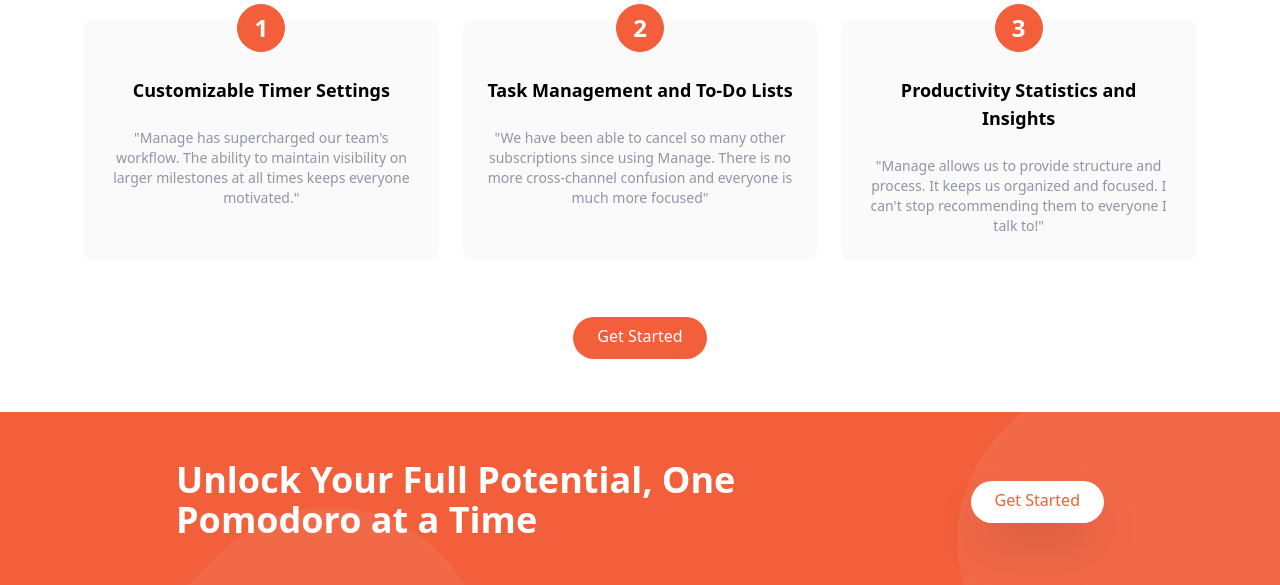
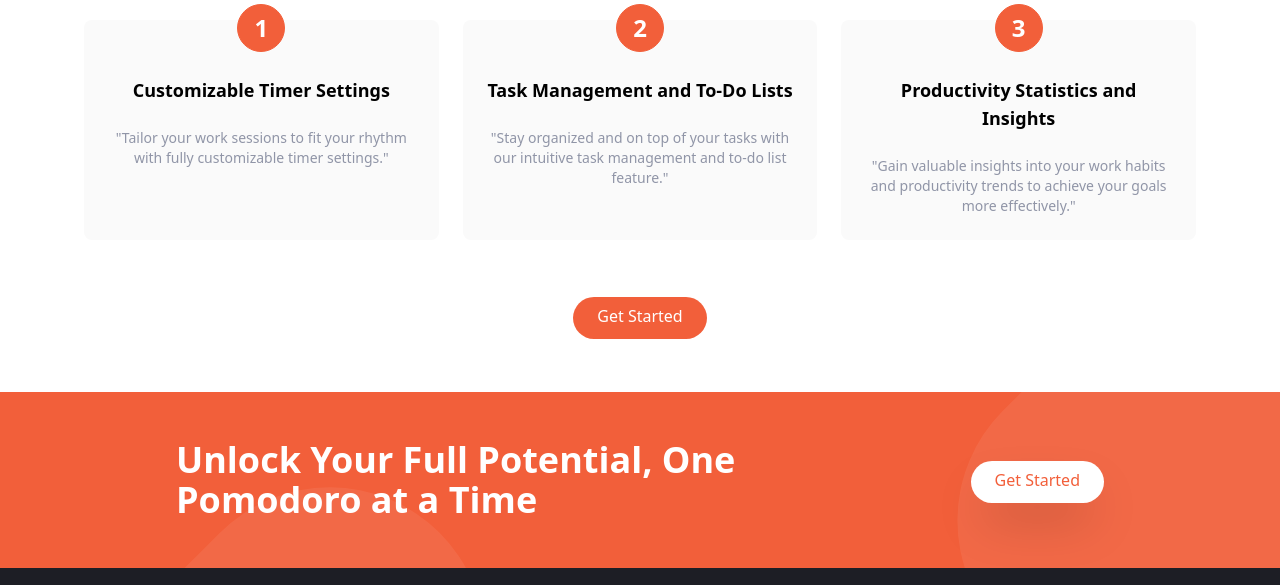
Before and after one commit to peishan31/pomodoro-tracker, a website: page index.html in a window 1280 px wide. Shown: the part 1298-1883 px from the top of the page. Drawn offline with Linux system fonts and the light colour scheme.

Commit message:
minor edits to feature description

```diff
--- a/index.html
+++ b/index.html
@@ -185,7 +185,7 @@
                     <span class="text-2xl font-bold -mt-10 rounded-full border border-brightRed bg-brightRed text-white w-12 h-12 flex items-center justify-center">1</span>
                     <h5 class="text-lg font-bold">Customizable Timer Settings</h5>
                     <p class="text-sm text-darkGrayishBlue">
-                        "Manage has supercharged our team's workflow. The ability to maintain visibility on larger milestones at all times keeps everyone motivated."
+                        "Tailor your work sessions to fit your rhythm with fully customizable timer settings."
                     </p>
                 </div>
 
@@ -195,7 +195,7 @@
                     <span class="text-2xl font-bold -mt-10 rounded-full border border-brightRed bg-brightRed text-white w-12 h-12 flex items-center justify-center">2</span>
                     <h5 class="text-lg font-bold">Task Management and To-Do Lists</h5>
                     <p class="text-sm text-darkGrayishBlue">
-                        "We have been able to cancel so many other subscriptions since using Manage. There is no more cross-channel confusion and everyone is much more focused"
+                        "Stay organized and on top of your tasks with our intuitive task management and to-do list feature."
                     </p>
                 </div>
 
@@ -205,7 +205,7 @@
                     <span class="text-2xl font-bold -mt-10 rounded-full border border-brightRed bg-brightRed text-white w-12 h-12 flex items-center justify-center">3</span>
                     <h5 class="text-lg font-bold">Productivity Statistics and Insights</h5>
                     <p class="text-sm text-darkGrayishBlue">
-                        "Manage allows us to provide structure and process. It keeps us organized and focused. I can't stop recommending them to everyone I talk to!"
+                        "Gain valuable insights into your work habits and productivity trends to achieve your goals more effectively."
                     </p>
                 </div>
             </div>
```
